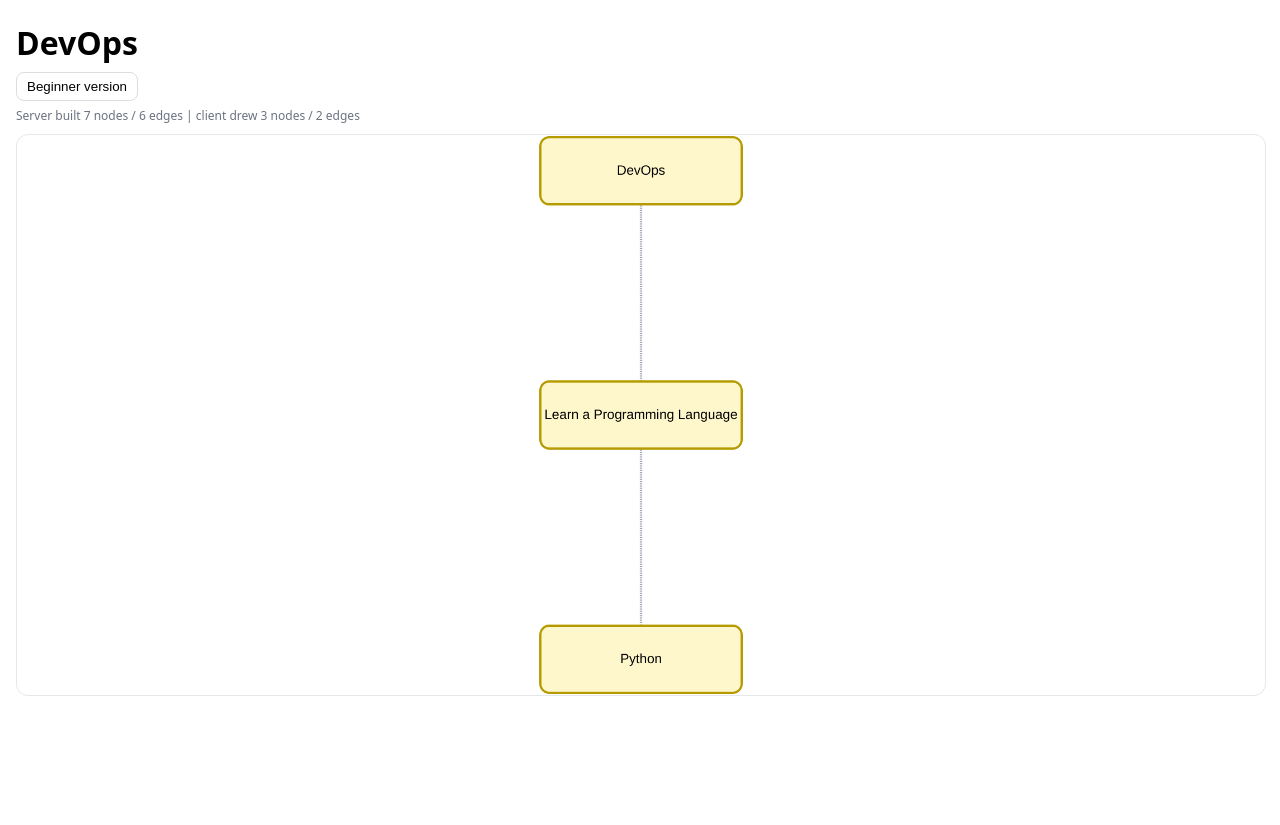
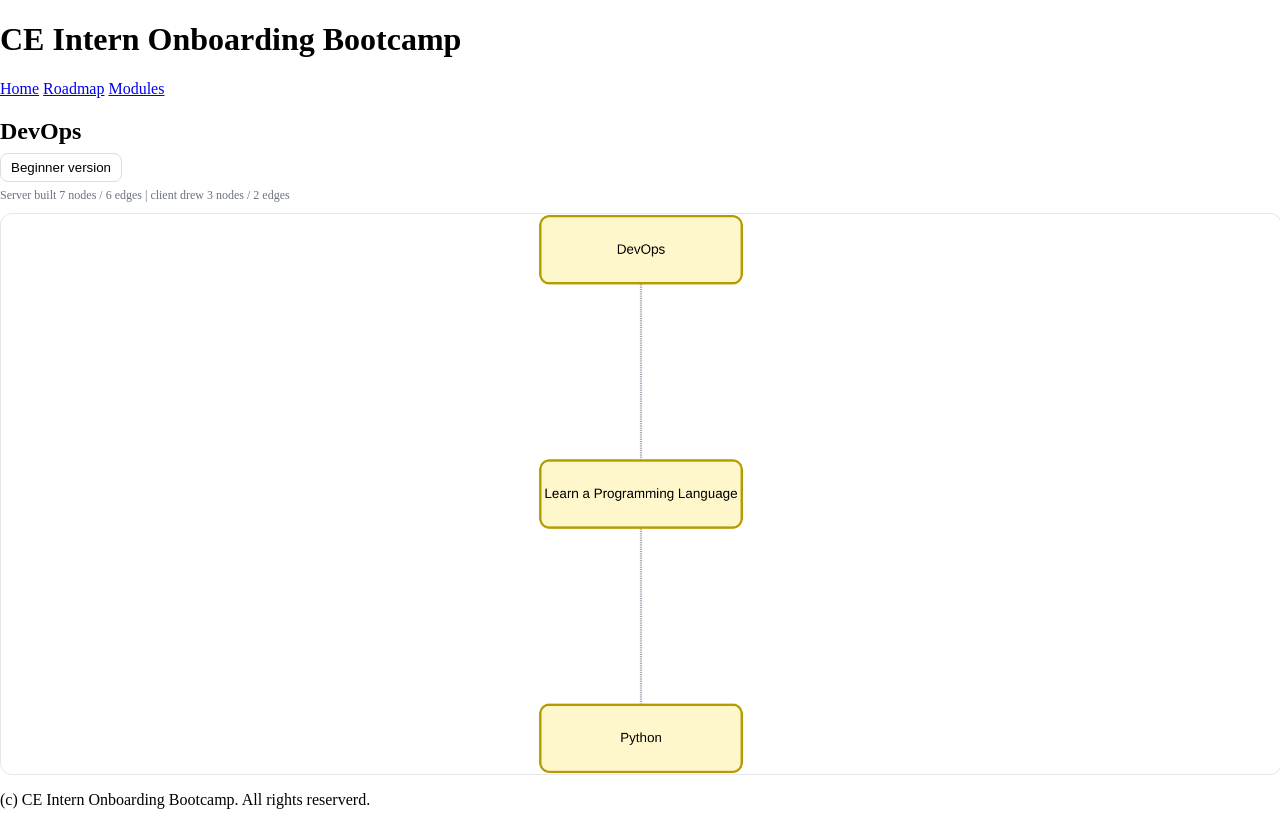
Before and after one commit to jinayeom/intern-onboarding, a Django app: page /roadmap/devops/ in a window 1280 px wide. Before the commit the page ends 696 px from the top, so only its background shows below. Run offline with Django 5.2, Linux system fonts and the light colour scheme; data comes from the database, SQL or seed files in the repository; some libraries are stand-ins or nearby versions.

Commit message:
Connected roadmap app to nav bar hyperlink

```diff
--- a/core/templates/base.html
+++ b/core/templates/base.html
@@ -1,5 +1,6 @@
 <!DOCTYPE html>
 <html lang="en">
+    {% load static %}
 <head>
     <meta charset="utf-8" />
     <meta name="viewport" content=""width=device-width, initial-scale="1.0">
@@ -15,7 +16,7 @@
         <h1 class="logo">CE Intern Onboarding Bootcamp</h1>
         <nav class="nav">
             <a href="{% url 'home' %}">Home</a>
-            <a href="#">Infrastructure Roadmap</a>
+            <a href="{% url 'roadmap' slug='devops' %}">Roadmap</a>
             <a href="#">Modules</a>
         </nav>
     </header>
--- a/core/views.py
+++ b/core/views.py
@@ -1,4 +1,5 @@
 from django.http import HttpResponse
+from django.shortcuts import render
 
 def home(request):
     context = {
--- a/roadmap/templates/roadmap/detail.html
+++ b/roadmap/templates/roadmap/detail.html
@@ -1,28 +1,26 @@
-<!doctype html>
-<html>
-  <head>
-    <meta charset="utf-8" />
-    <title>{{ roadmap.title }}</title>
+{% extends "base.html" %}
+
+{% block title %}{{ roadmap.title }} | CE Intern Onboarding Bootcamp{% endblock %}
+
+{% block content %}
 <style>
-      body { margin: 16px; font-family: ui-sans-serif, system-ui, -apple-system; }
+  body { margin: 0; }
   #cy { height: 70vh; width: 100%; border: 1px solid #e5e7eb; border-radius: 12px; }
   button { padding: 6px 10px; border: 1px solid #ddd; border-radius: 8px; background: #fff; cursor: pointer; }
   #dbg { font-size: 12px; color: #6b7280; margin: 6px 0 10px; }
   #err { white-space: pre-wrap; color: #b91c1c; font-size: 12px; margin-top: 8px; }
 </style>
-    <!-- Only Cytoscape core (built-in layouts) -->
-    <script src="https://unpkg.com/cytoscape@3.27.0/dist/cytoscape.min.js"></script>
-  </head>
-  <body>
-    <h1 style="margin-bottom:8px;">{{ roadmap.title }}</h1>
+
+<h2 style="margin-bottom:8px;">{{ roadmap.title }}</h2>
 <button id="toggle-beginner">Beginner version</button>
 <div id="dbg">Server built {{ node_count }} nodes / {{ edge_count }} edges</div>
 <div id="cy"></div>
 <div id="err"></div>
 
-    {# Safely embed JSON; avoids escaping issues #}
+{# Safely embed the graph data from the view #}
 {{ elements_json|json_script:"elements-data" }}
 
+<script src="https://unpkg.com/cytoscape@3.27.0/dist/cytoscape.min.js"></script>
 <script>
   const errEl = document.getElementById("err");
   const dbgEl = document.getElementById("dbg");
@@ -32,10 +30,10 @@
       errEl.textContent = "Cytoscape failed to load (CDN blocked?).";
     }
 
-        // Parse elements from the JSON script tag
+    // Parse elements passed from the view
     let elements = JSON.parse(document.getElementById("elements-data").textContent || "[]");
 
-        // If nothing came through, show a tiny fallback so we still see something
+    // Fallback so you still see something if DB is empty
     if (!Array.isArray(elements) || elements.length === 0) {
       elements = [
         { data: { id: "A", label: "DevOps" } },
@@ -46,7 +44,7 @@
       ];
     }
 
-        // Init graph with a built-in layout; force visible node sizes
+    // Init graph with a built-in layout
     const cy = cytoscape({
       container: document.getElementById('cy'),
       elements,
@@ -65,7 +63,7 @@
             'text-halign': 'center',
             'font-size': 12,
             'padding': '10px',
-                'width': 160,        /* <-- fixed size so they’re visible */
+            'width': 160,
             'height': 40
           }
         },
@@ -111,5 +109,4 @@
     errEl.textContent = (e && e.stack) ? e.stack : String(e);
   }
 </script>
-  </body>
-</html>
+{% endblock %}
--- a/roadmap/urls.py
+++ b/roadmap/urls.py
@@ -2,5 +2,5 @@
 from . import views
 
 urlpatterns = [
-    path("<slug:slug>/", views.roadmap_detail, name="roadmap_detail"),
+    path("<slug:slug>/", views.roadmap_detail, name="roadmap"),
 ]
```
Lines whose indentation alone changed are shown as unchanged.
